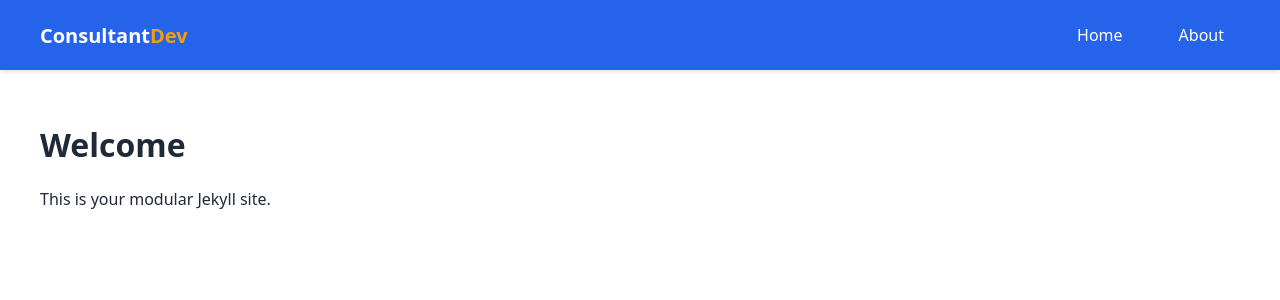
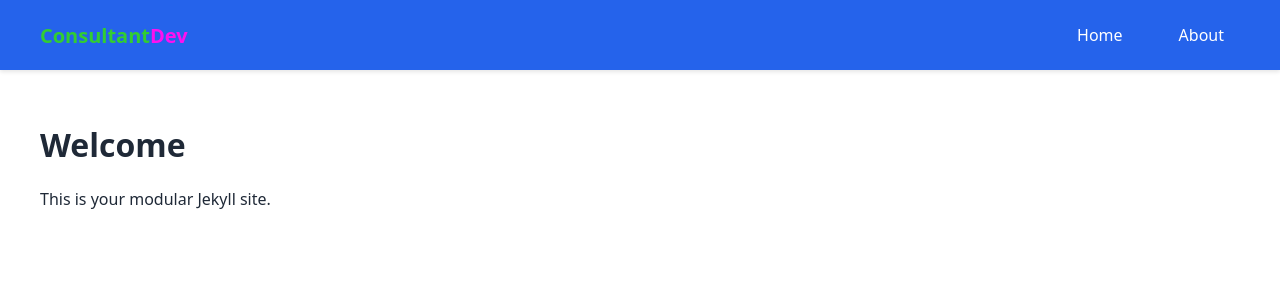
Before and after one commit to m33lucky-benny/Jekyll-templates-for-pages, a Jekyll site: the page built from index.html, in a window 1280 px wide. Shown: the top 300 px of the page. Built offline with Jekyll 4.4.1, drawn with Linux system fonts in a browser that asks for light colours.

Commit message:
Update _navbar.scss

```diff
--- a/_sass/_navbar.scss
+++ b/_sass/_navbar.scss
@@ -17,15 +17,15 @@
 
   /* Brand */
   .navbar-brand {
-    color: white;
+    color: #0a0a0a;
     font-size: 1.25rem;
     font-weight: bold;
     text-decoration: none;
     z-index: 101;
     order: 1;
 
-    .brand-kieron { color: white; }
-    .brand-play { color: #f59e0b; }
+    .brand-kieron { color: #32CD32; }
+    .brand-play { color: #FF10F0; }
   }
 
   /* Hamburger */
```
